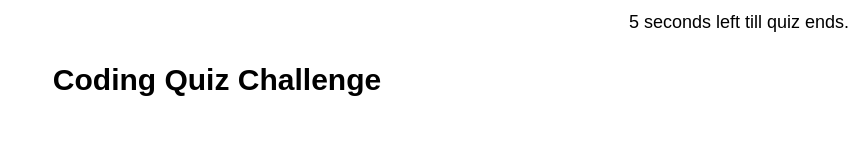
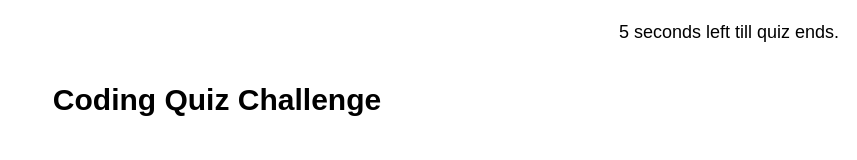
Before and after one commit to MRAx09/homework-4, a plain HTML site: page index.html in a window 1280 px wide. Shown: the whole page, without its empty margins (423-1280 px from the left). Drawn offline with Linux system fonts and the light colour scheme.

Commit message:
id added

```diff
--- a/index.html
+++ b/index.html
@@ -9,7 +9,7 @@
 </head>
 <body>
     <div class="container">
-        <h1 class="time"></h1>
+        <h1 class="time" id="time"></h1>
         <div id="main">
         <p class="text">Coding Quiz Challenge</p>
         </div>
--- a/style.css
+++ b/style.css
@@ -7,9 +7,6 @@
 
   .time {
     text-align: end;
-    font-size: 18px;
-    font-weight: 100;
-    margin-bottom: 20px;
   }
 
   .text {
@@ -25,6 +22,13 @@
     height: 25px;
   }
 
+  #time {
+    padding: 10px;
+    margin-bottom: 20px;
+    font-size: 18px;
+    font-weight: 100;
+  }
+
   #read {
     margin: auto;
     padding: 10px;
```
